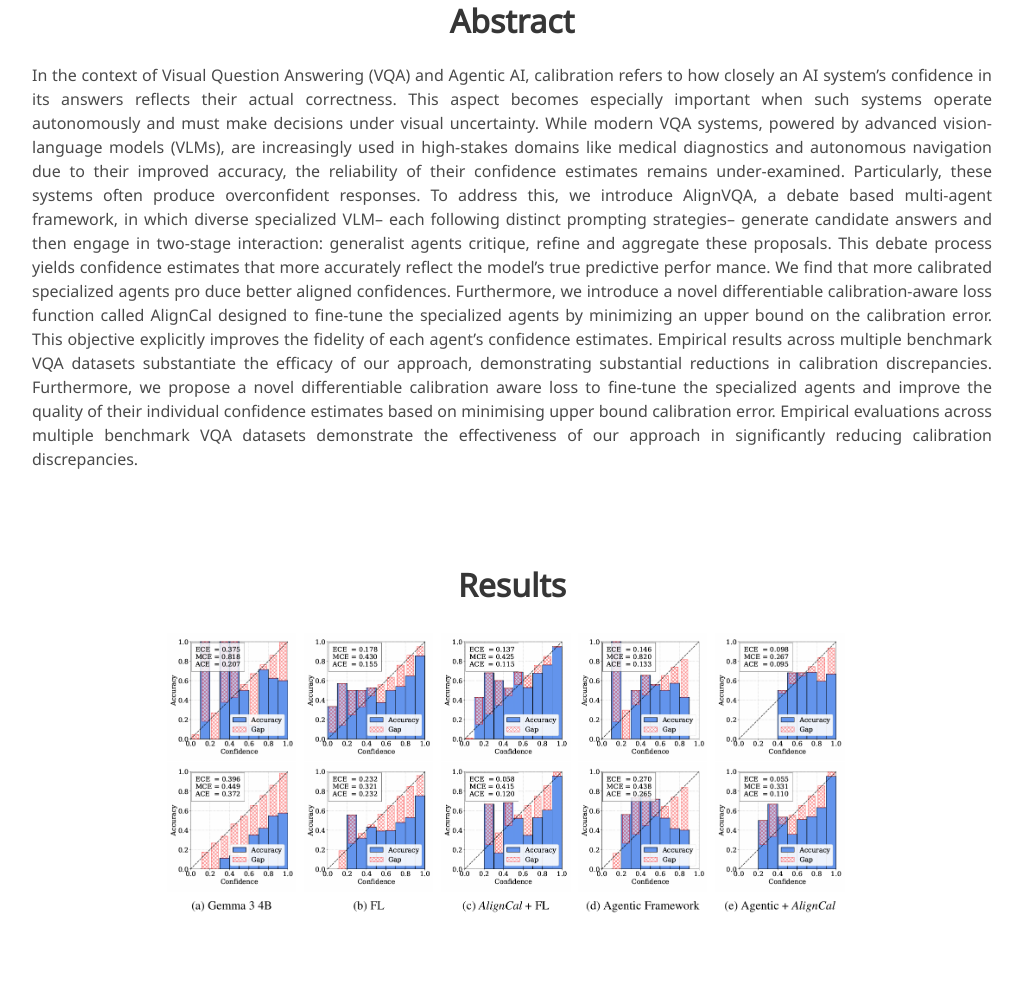
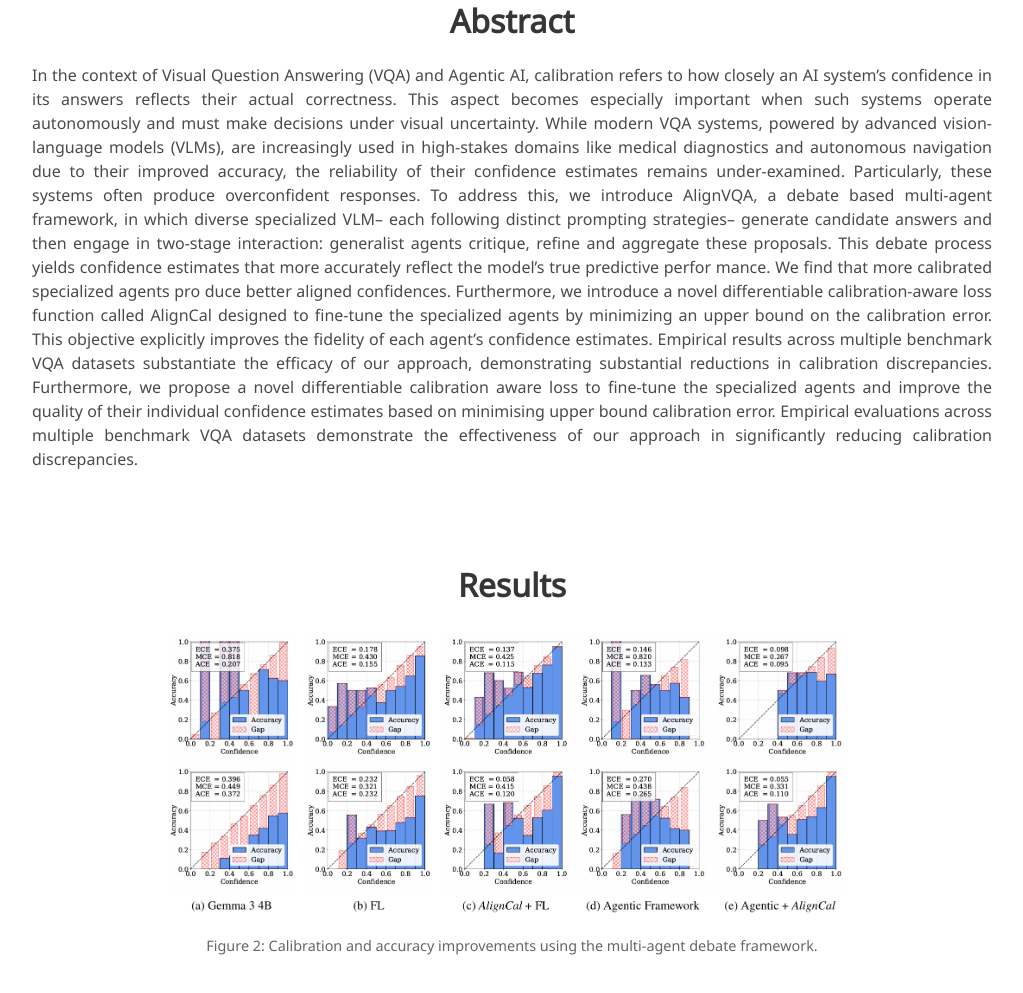
Before and after one commit to refine-align/refine-align.github.io, a plain HTML site: page index.html in a window 1280 px wide. Shown: the part 888-1881 px from the top of the page, without its empty margins (128-1151 px from the left). Drawn offline with nearby package versions, Linux system fonts and the light colour scheme; some icons are missing; a web font is replaced by a local one.

Commit message:
Update index.html

```diff
--- a/index.html
+++ b/index.html
@@ -129,12 +129,21 @@ aware loss to fine-tune the specialized agents and improve the
 
     <div class="columns is-centered">
       <div class="column is-10 has-text-centered">
-        <img src="./static/images/results_agentic.png"
-             alt="Framework Diagram"
-             style="max-width: 90%; border-radius: 8px;">
+
+        <figure>
+          <img src="./static/images/results_agentic.png"
+               alt="Results Figure"
+               style="max-width: 90%; border-radius: 8px;">
+
+          <figcaption style="font-size: 0.9rem; color: #666; margin-top: 8px;">
+            Figure 2: Calibration and accuracy improvements using the multi-agent debate framework.
+          </figcaption>
+        </figure>
+
       </div>
     </div>
   </div>
 </section>
+
 </body>
 </html>
```
